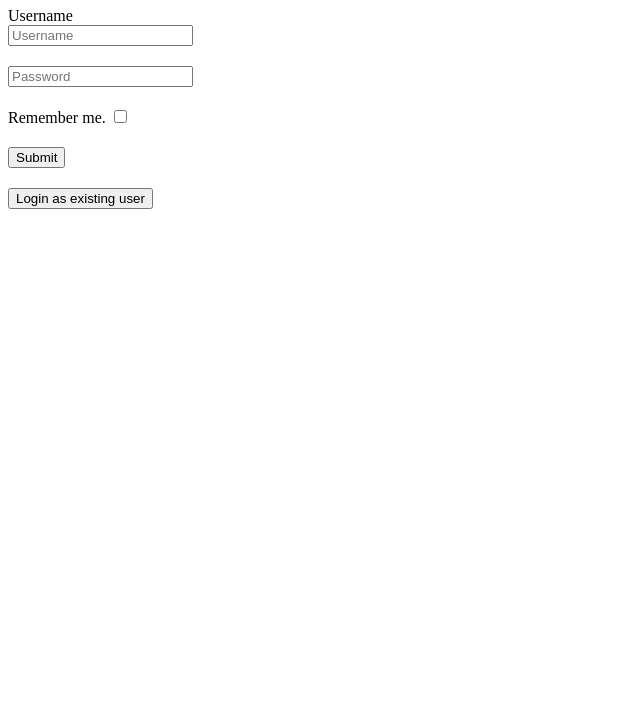
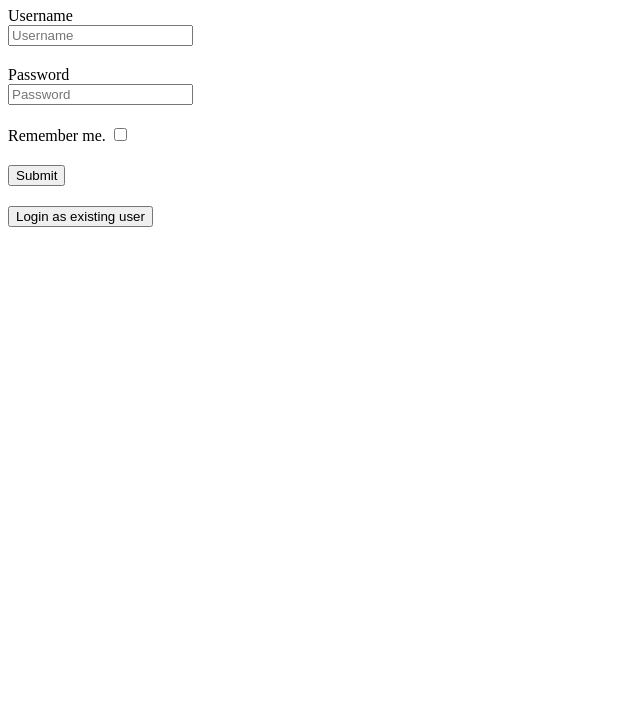
Before and after one commit to acciojob/remember-me-login-form-hcharshal31, a website: page main.html in a window 1280 px wide. Shown: the part 73-800 px from the top of the page, without its empty margins (0-640 px from the left). Drawn offline with Linux system fonts and the light colour scheme.

Commit message:
created a submission

```diff
--- a/main.html
+++ b/main.html
@@ -12,6 +12,7 @@
 	<form id="form">
 		<label for="username">Username</label>
 		<input type="text" id="username" placeholder="Username">
+		<label for="password">Password</label>
 		<input type="password" id="password" placeholder="Password">
 		<label for="checkbox">Remember me.</label>
 		<input type="checkbox" id="checkbox">
```
